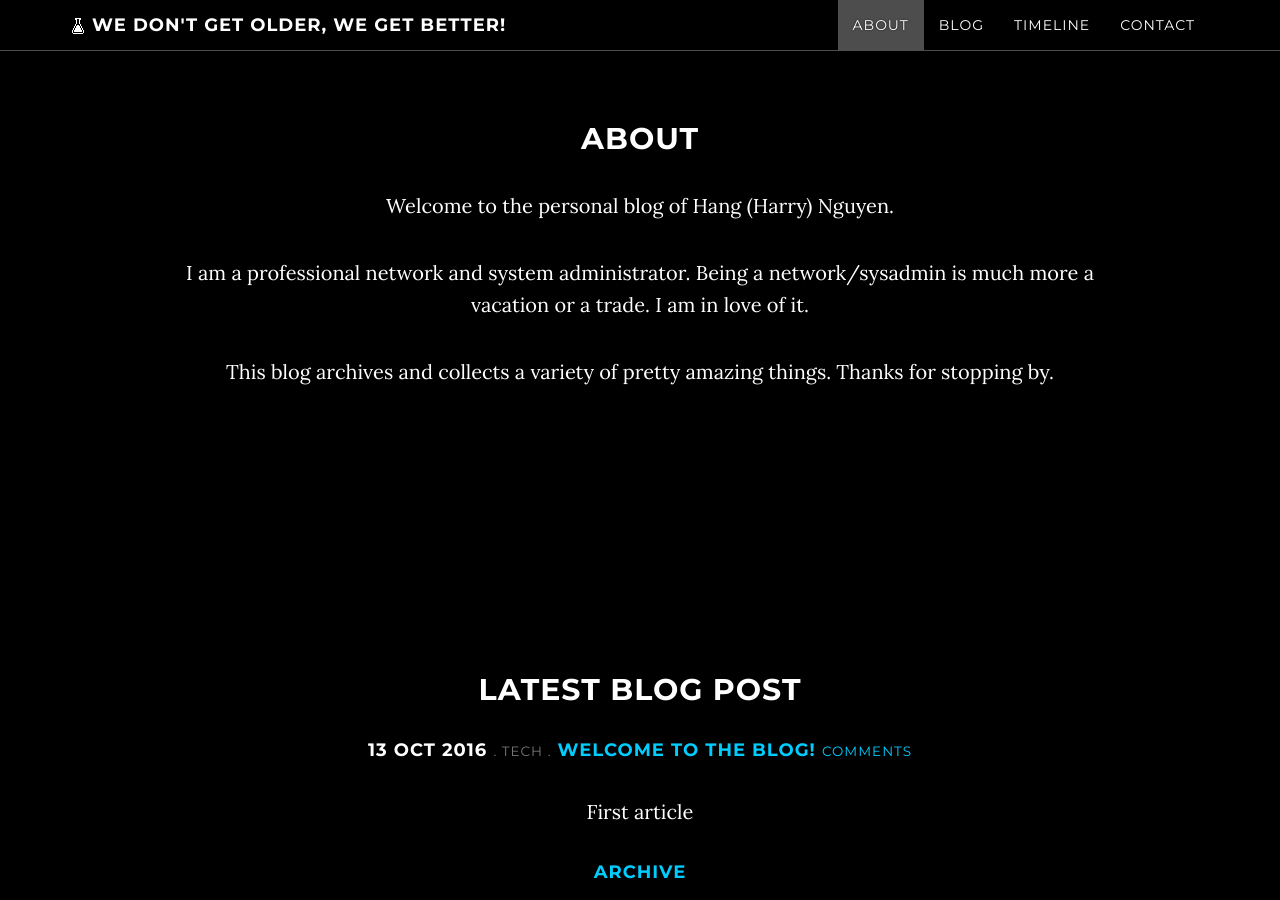
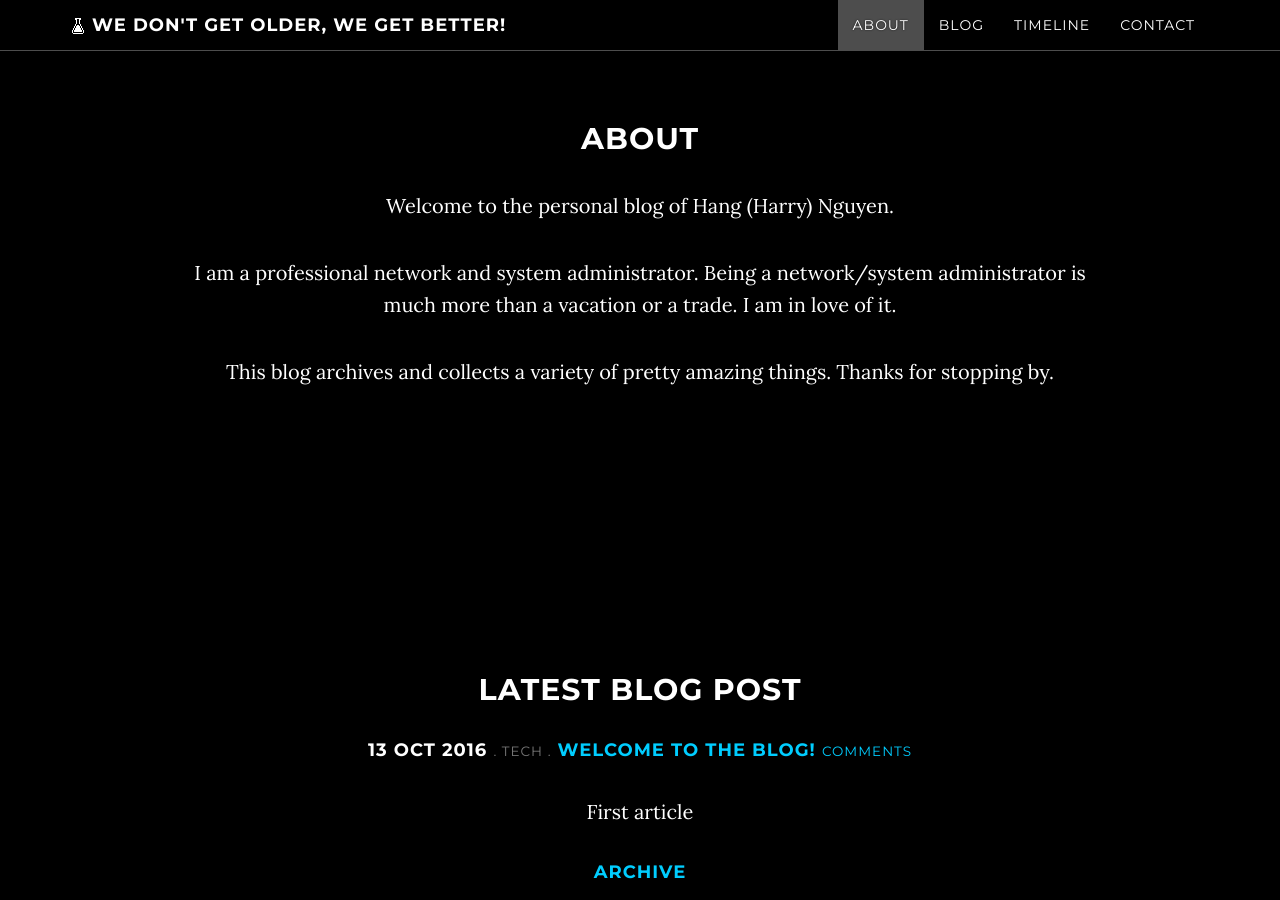
Before and after one commit to hangnt1001/blogs, a Jekyll site: the page built from index.html, in a window 1280 px wide and 900 px high, scrolled down 1028 px. Built offline with Jekyll 4.4.1, drawn with Linux system fonts in a browser that asks for light colours; nearby versions of some CDN libraries; comment, search, counter and statistics services are not loaded.

Commit message:
update about

```diff
--- a/about.html
+++ b/about.html
@@ -9,6 +9,6 @@ title: About
 Welcome to the personal blog of Hang (Harry) Nguyen.
 </p>
 <p>
-I am a professional network and system administrator. Being a network/sysadmin is much more a vacation or a trade. I am in love of it.
+I am a professional network and system administrator. Being a network/system administrator is much more than a vacation or a trade. I am in love of it.
 </p>
 This blog archives and collects a variety of pretty amazing things. Thanks for stopping by.
```
